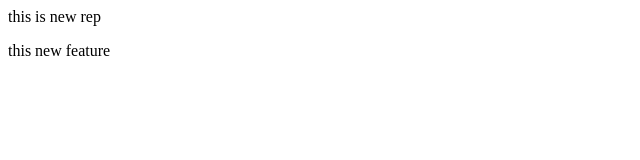
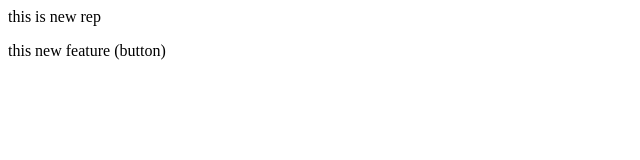
Before and after one commit to HimanshuGeekCS/localrepo, a plain HTML site: page index.html in a window 1280 px wide. Shown: the full height of the page, 0-640 px from the left. Drawn offline with Linux system fonts and the light colour scheme.

Commit message:
add button

```diff
--- a/index.html
+++ b/index.html
@@ -2,5 +2,5 @@
     this is new rep
 </p>
 <p>
-    this new feature
+    this new feature (button)
 </p>
```
